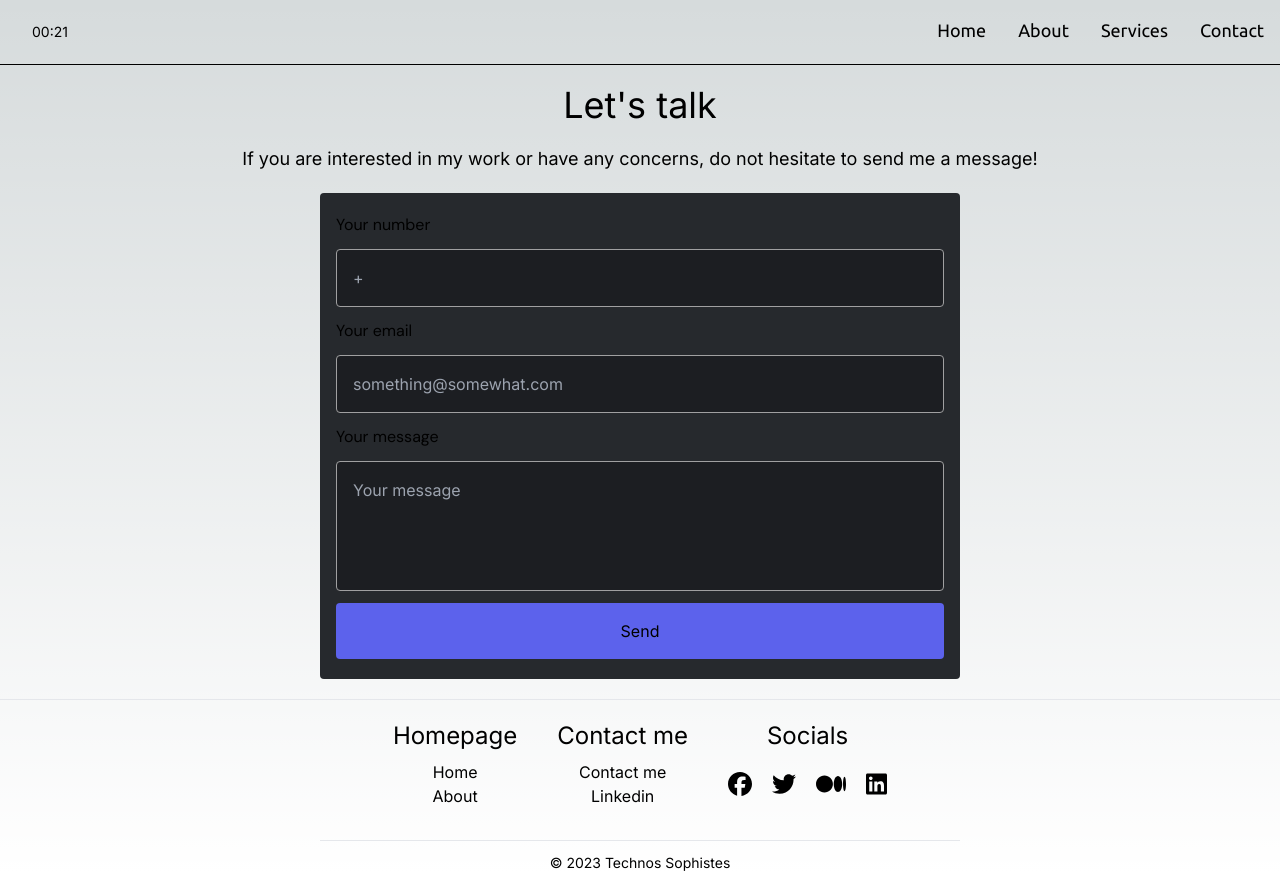
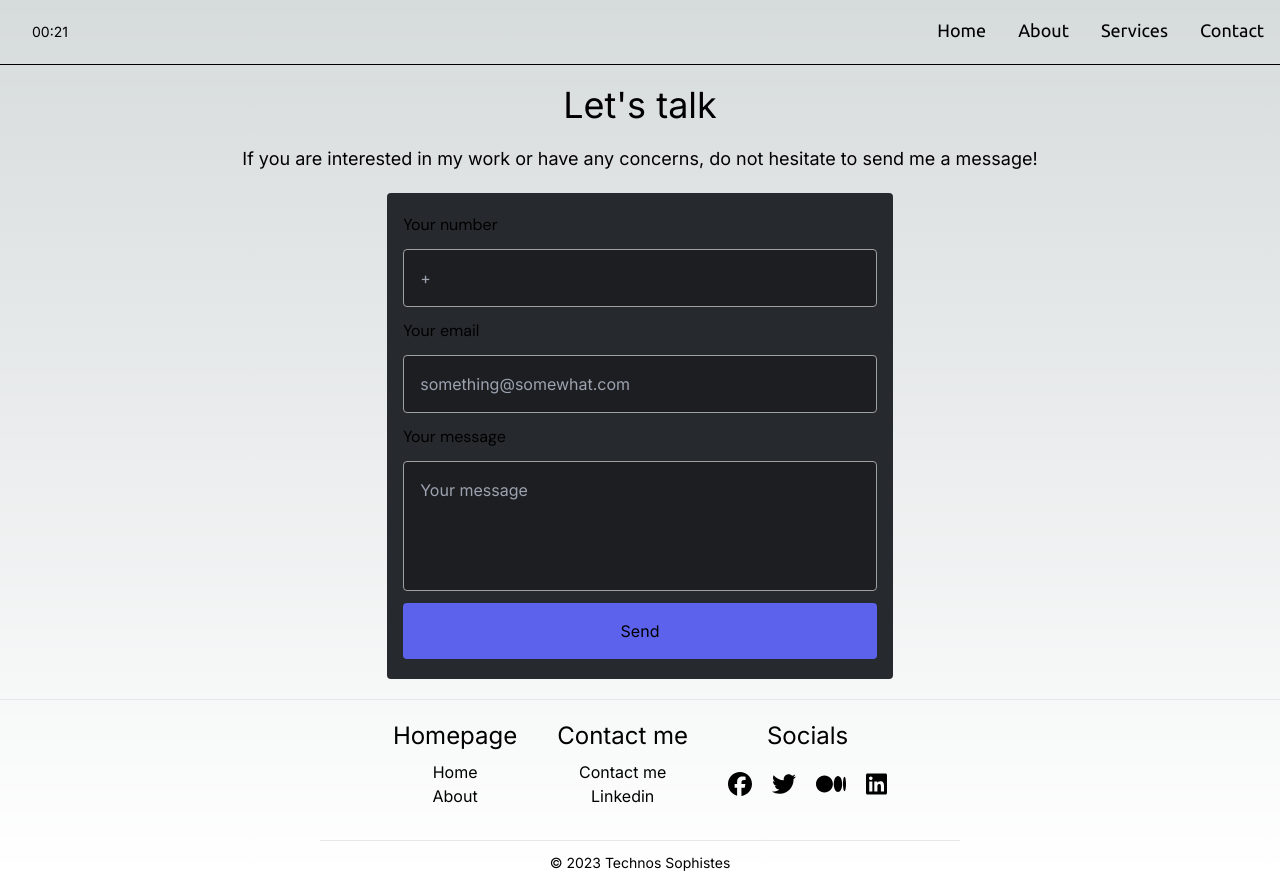
Before and after one commit to SuitlessStan/issam_olwan_portfolio, a Next.js app: page /contact in a window 1280 px wide. Built offline with nearby package versions, Linux system fonts and the light colour scheme.

Commit message:
edit contact-me page

```diff
--- a/app/contact/page.tsx
+++ b/app/contact/page.tsx
@@ -1,12 +1,14 @@
 export default function ContactMe() {
   return (
     <>
+      <div className="mx-2">
         <span className="text-4xl text-center block my-5">Let&apos;s talk</span>
         <span className="text-xs md:text-lg text-center block my-2">
-        If you are interested in my work or have any concerns, do not hesitate to send me a message!
+          If you are interested in my work or have any concerns, do not hesitate to send me a
+          message!
         </span>
 
-      <div className="container my-5 bg-Borders px-4 rounded mx-auto md:w-1/2">
+        <div className="container my-5 bg-Borders px-4 rounded mx-auto md:w-2/5">
           <form action="#" className="py-5 flex flex-col gap-3">
             <div className="input flex flex-col gap-3 justify-center items-start">
               <label htmlFor="number" className="font-DMSans">
@@ -49,6 +51,7 @@ export default function ContactMe() {
             </div>
           </form>
         </div>
+      </div>
     </>
   )
 }
```
Lines whose indentation alone changed are shown as unchanged.
